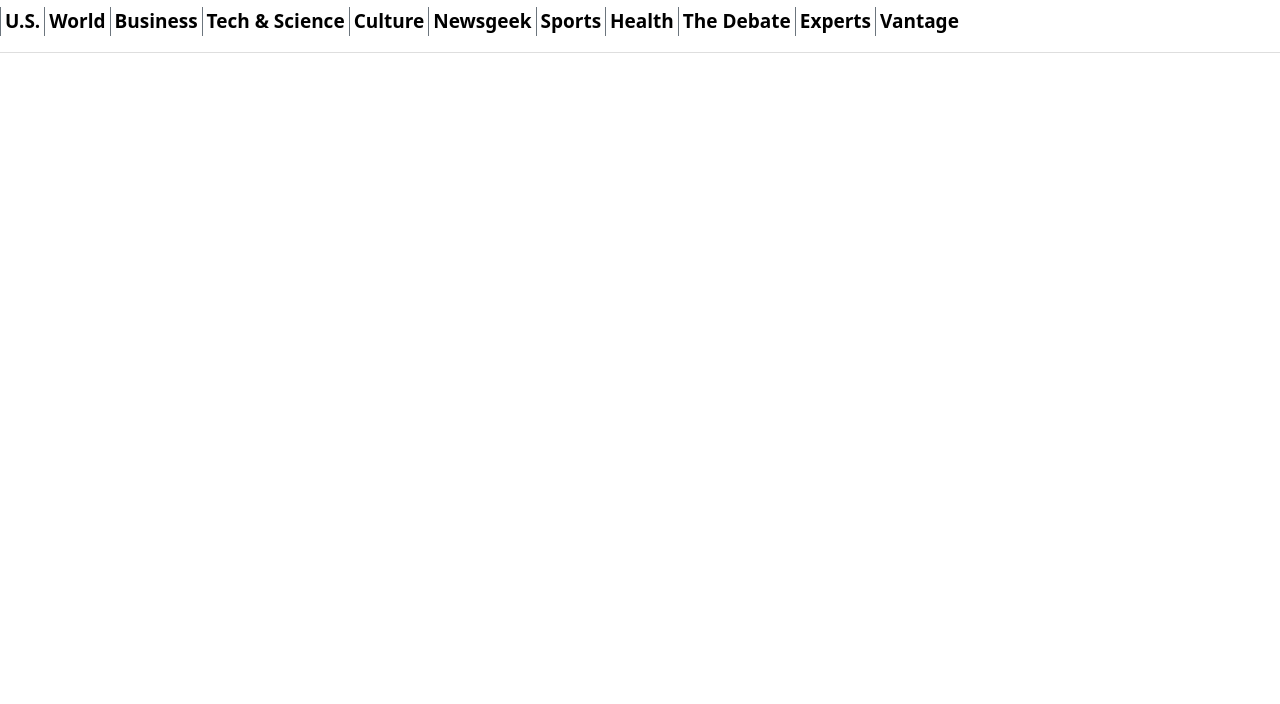
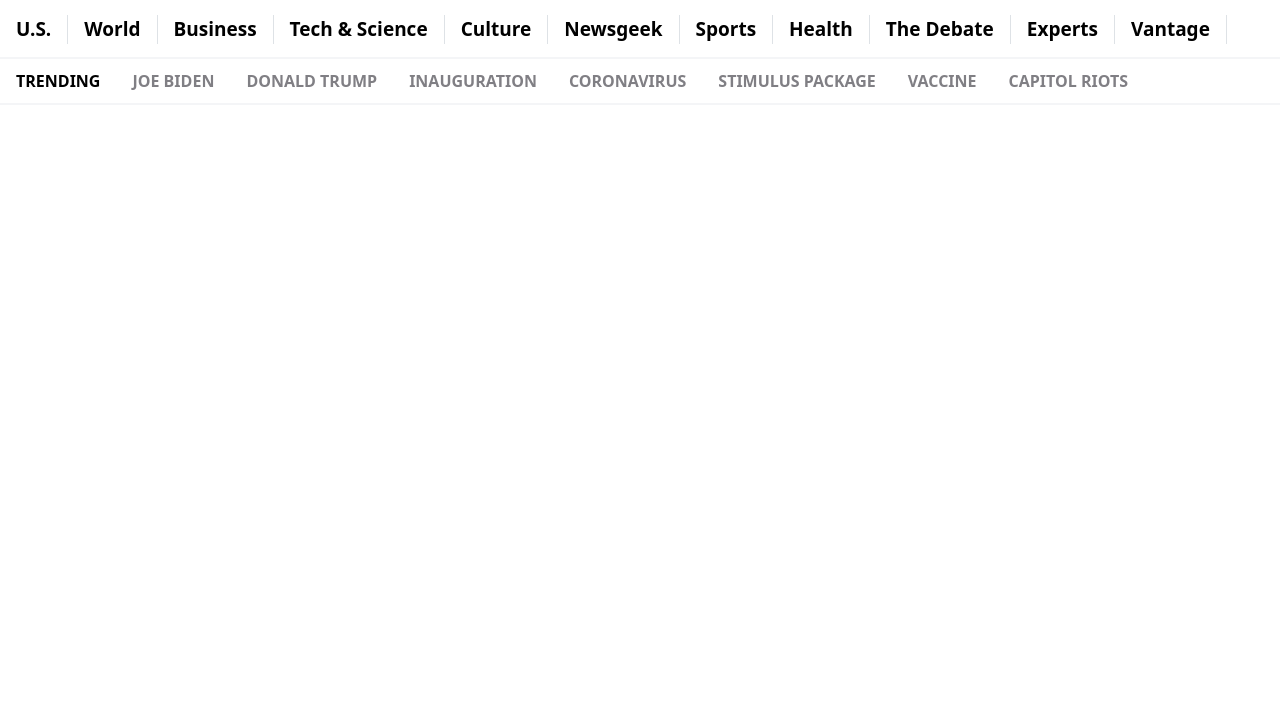
Before and after one commit to crgc/microverse-newsweek, a plain HTML site: page index.html in a window 1280 px wide. Shown: the part 96-800 px from the top of the page. Drawn offline with nearby package versions, Linux system fonts and the light colour scheme.

Commit message:
Add trending topics nav bar

```diff
--- a/index.html
+++ b/index.html
@@ -26,25 +26,36 @@
           <div class="header-subscribe col-2">SUBSCRIBE</div>
         </div>
       </div>
-      <nav class="header-links">
-        <div class="header-links-container d-flex d-none d-md-none d-lg-flex align-items-start pt-2">
-          <ul class="d-flex list-unstyled header-links-text">
-            <li class="border-start border-secondary px-1"><a href="#" class="text-decoration-none">U.S.</a></li>
-            <li class="border-start border-secondary px-1"><a href="#" class="text-decoration-none">World</a></li>
-            <li class="border-start border-secondary px-1"><a href="#" class="text-decoration-none">Business</a></li>
-            <li class="border-start border-secondary px-1"><a href="#" class="text-decoration-none">Tech & Science</a></li>
-            <li class="border-start border-secondary px-1"><a href="#" class="text-decoration-none">Culture</a></li>
-            <li class="border-start border-secondary px-1"><a href="#" class="text-decoration-none">Newsgeek</a></li>
-            <li class="border-start border-secondary px-1"><a href="#" class="text-decoration-none">Sports</a></li>
-            <li class="border-start border-secondary px-1"><a href="#" class="text-decoration-none">Health</a></li>
-            <li class="border-start border-secondary px-1"><a href="#" class="text-decoration-none">The Debate</a></li>
-            <li class="border-start border-secondary px-1"><a href="#" class="text-decoration-none">Experts</a></li>
-            <li class="border-start border-secondary px-1"><a href="#" class="text-decoration-none">Vantage</a></li>
+      <nav class="header-links py-3">
+        <div class="header-links-categories d-flex d-none d-md-none d-lg-flex align-items-start">
+          <ul class="d-flex list-unstyled">
+            <li class="border-end px-3"><a href="#">U.S.</a></li>
+            <li class="border-end px-3"><a href="#">World</a></li>
+            <li class="border-end px-3"><a href="#">Business</a></li>
+            <li class="border-end px-3"><a href="#">Tech & Science</a></li>
+            <li class="border-end px-3"><a href="#">Culture</a></li>
+            <li class="border-end px-3"><a href="#">Newsgeek</a></li>
+            <li class="border-end px-3"><a href="#">Sports</a></li>
+            <li class="border-end px-3"><a href="#">Health</a></li>
+            <li class="border-end px-3"><a href="#">The Debate</a></li>
+            <li class="border-end px-3"><a href="#">Experts</a></li>
+            <li class="border-end px-3"><a href="#">Vantage</a></li>
           </ul>
+      </div>
+      <div class="header-links-trending">
+        <ul class="d-flex list-unstyled">
+          <li class="px-3"><a href="#">Trending</a></li>
+          <li class="px-3"><a href="#">Joe Biden</a></li>
+          <li class="px-3"><a href="#">Donald Trump</a></li>
+          <li class="px-3"><a href="#">Inauguration</a></li>
+          <li class="px-3"><a href="#">Coronavirus</a></li>
+          <li class="px-3"><a href="#">Stimulus Package</a></li>
+          <li class="px-3"><a href="#">Vaccine</a></li>
+          <li class="px-3"><a href="#">Capitol Riots</a></li>
+        </ul>
       </div>
       </nav>
     </header>
 
-
   </body>
 </html>
--- a/resources/css/index.css
+++ b/resources/css/index.css
@@ -4,7 +4,6 @@
   top: 0;
   left: 0;
   right: 0;
-  max-width: 1310px;
 }
 
 .header-top {
@@ -33,19 +32,61 @@
   padding-right: 15px;
 }
 
-.header-links-text {
+.header-links {
   font-size: 19px;
   font-weight: 700;
 }
 
-.header-links-text a {
+.categories-first {
+  border-left-width: 0px;
+}
+
+.header-links-categories ul {
+  margin-bottom: 0px;
+}
+
+.header-links-categories ul li a {
+  color: black;
+  text-decoration: none;
+}
+
+.header-links-categories ul li a:hover,
+.header-links-categories ul li a:focus {
+  color: #f72210;
+}
+
+.header-links-trending {
+  padding: 14px 0px 14px;
+  margin-top: 13px;
+  border-top: 2px solid rgb(244, 245, 247);
+  border-bottom: 2px solid rgb(244, 245, 247);
+}
+
+.header-links-trending ul {
+  font-size: 17px;
+  font-size: 16px;
+  line-height: 16px;
+  text-transform: uppercase;
+  text-align: center;
+  margin-bottom: 0px;
+}
+
+.header-links-trending ul li:first-child a {
   color: black;
 }
 
-.container-fluid {
-  max-width: 1310px;
+.header-links-trending ul li:first-child a:hover,
+.header-links-trending ul li:first-child a:focus {
+  color: black;
+  cursor: text;
 }
 
-.header-links-container {
-  border-bottom: 1px solid #dedede;
+.header-links-trending ul li a {
+  color: #807f84;
+  text-decoration: none;
 }
+
+.header-links-trending ul li a:hover,
+.header-links-trending ul li a:focus {
+  color: #f72210;
+}
```
